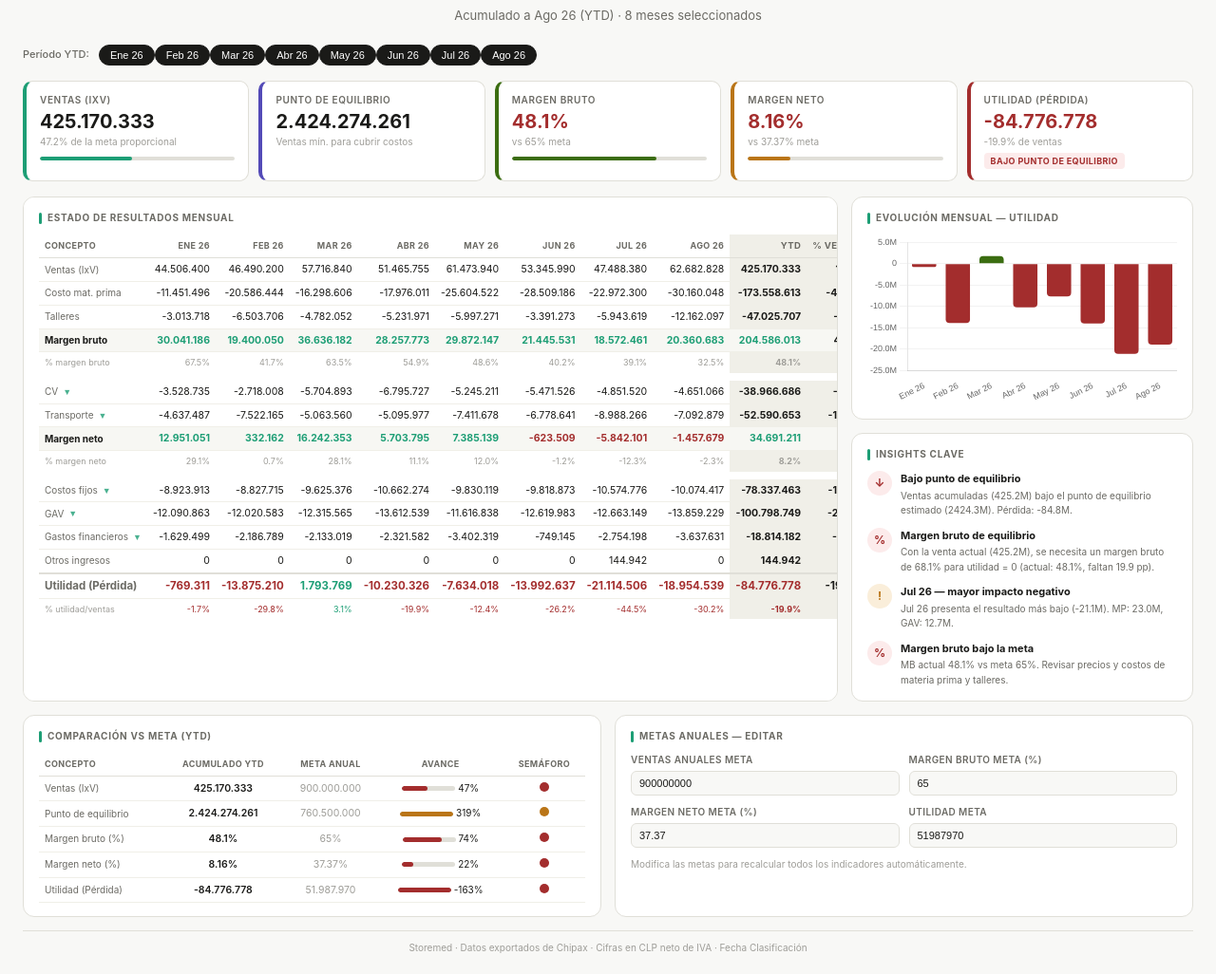
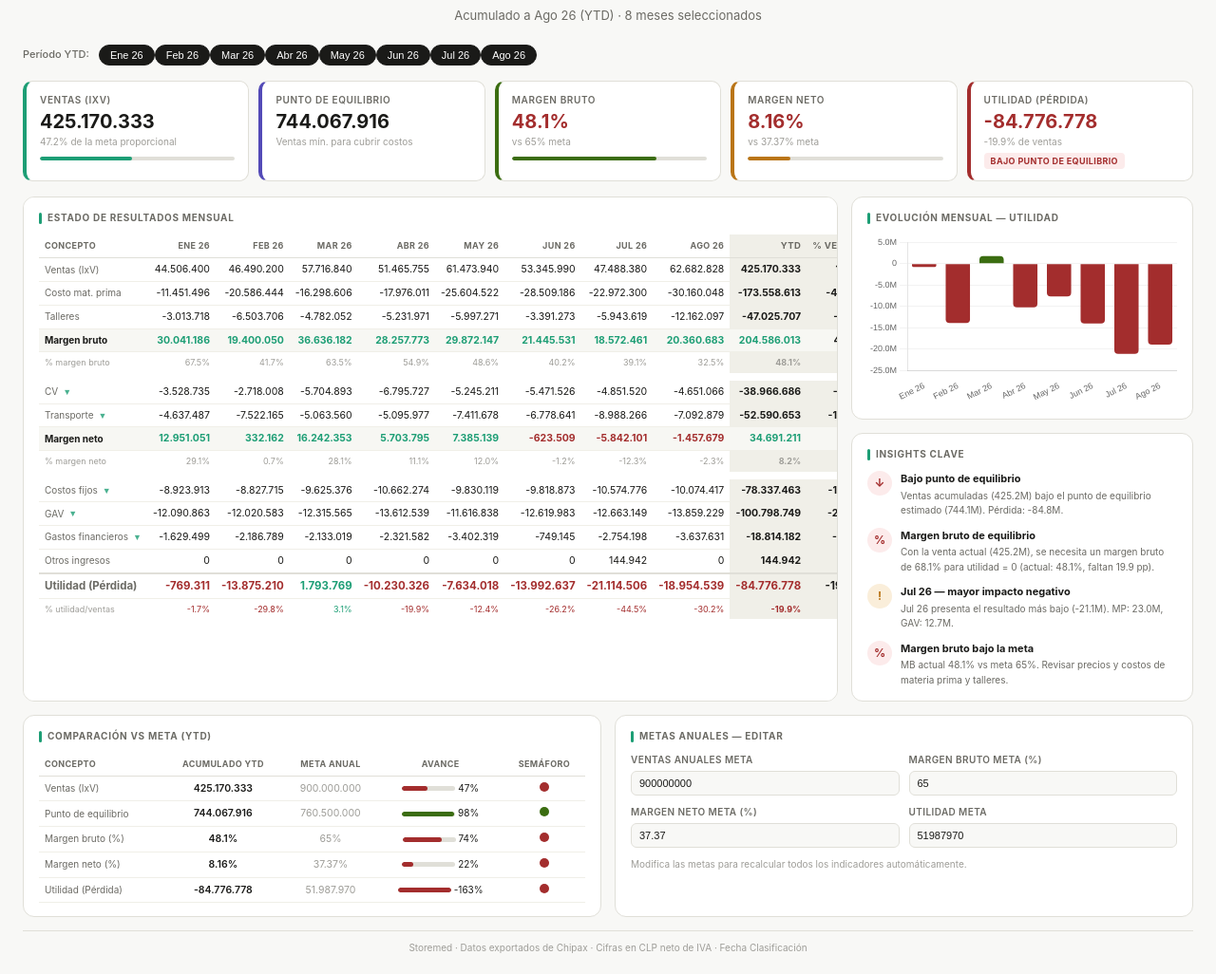
Before and after one commit to carlosherrera-wiese/Storemed, a plain HTML site: page index.html in a window 1280 px wide. Shown: the part 109-1135 px from the top of the page at 95% size. Drawn offline with nearby package versions, Linux system fonts and the light colour scheme.

Commit message:
Update index.html

```diff
--- a/index.html
+++ b/index.html
@@ -215,8 +215,9 @@ function getData(){
 
 function calcPE(ytd){
   const fix=ytd.cf+ytd.gav+ytd.gf-ytd.oe;
-  const mnp=ytd.ing>0?ytd.mn/ytd.ing:0;
-  return mnp>0?fix/mnp:0;
+  const cm=ytd.mb-ytd.cv-ytd.tr;          // Margen contribución = ing - mp - tal - cv - tr
+  const cmp=ytd.ing>0?cm/ytd.ing:0;
+  return cmp>0?fix/cmp:0;
 }
 
 function render(){
```
